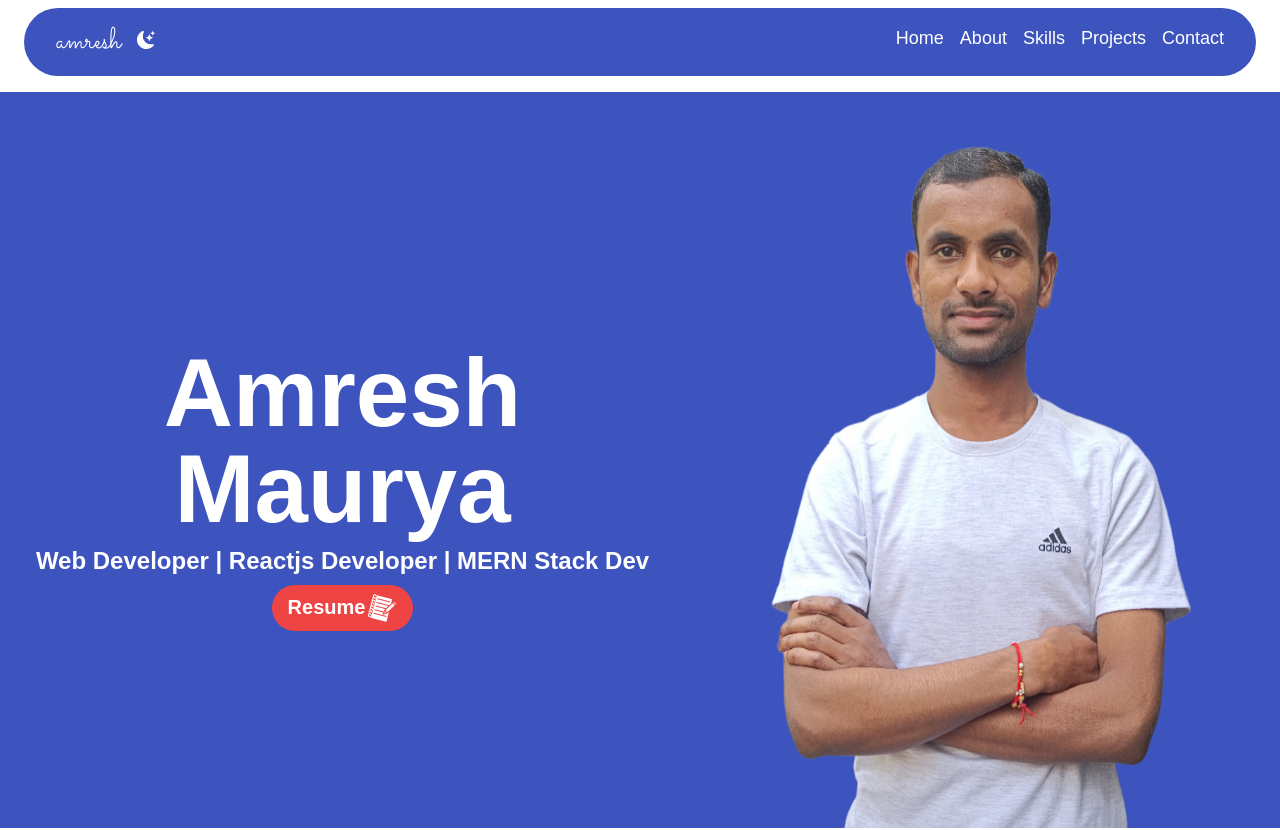
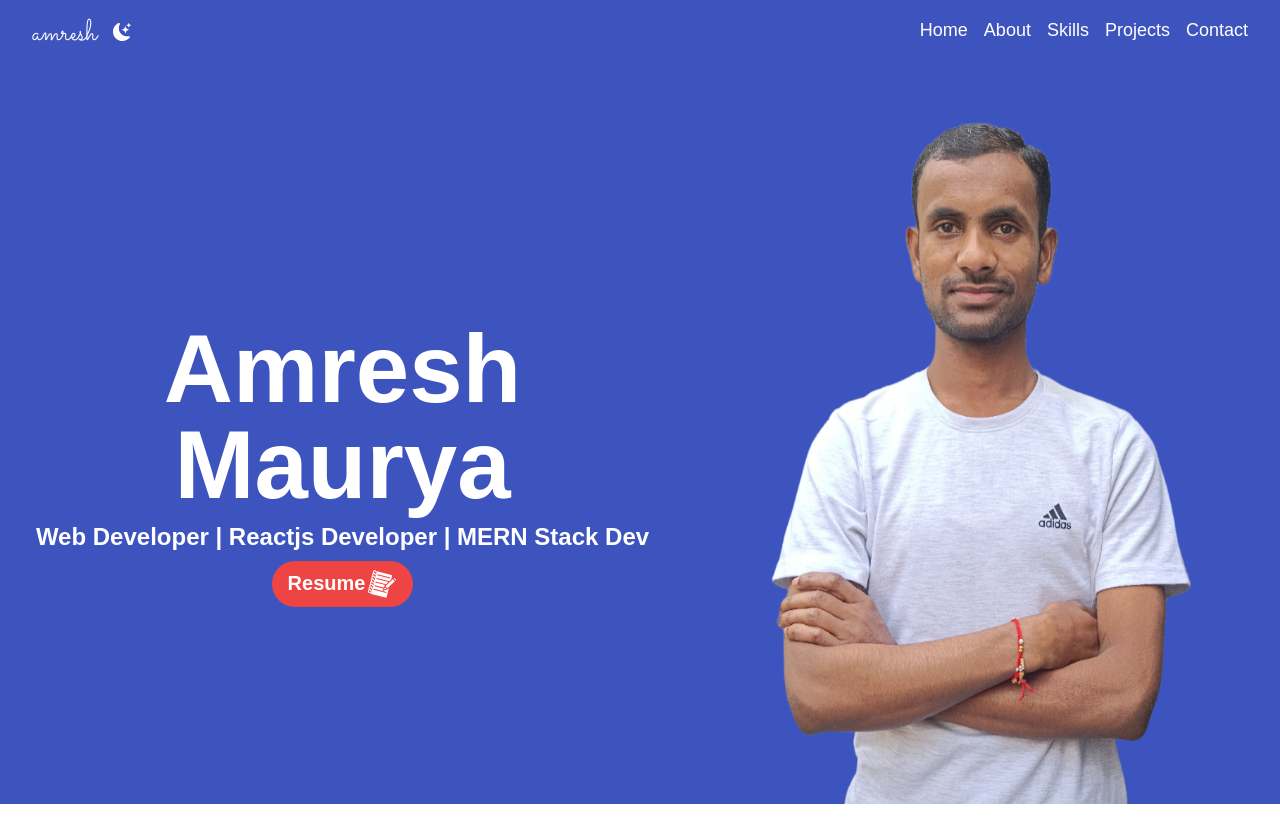
Before and after one commit to amreshpro/proportfolio, a Next.js app: page / in a window 1280 px wide. Shown: the top 830 px of the page. Built offline with nearby package versions, Linux system fonts and the light colour scheme; a web font is replaced by a local one.

Commit message:
fix issue

```diff
--- a/components/Hero.tsx
+++ b/components/Hero.tsx
@@ -12,7 +12,7 @@ export function Hero() {
     <div
       className={`${
         isDarkMode ? "dark " : "hero-light"
-      } w-screen h-[92vh] sm:h-auto flex sm:flex-col-reverse justify-center  mt-4  `}
+      }  h-[92vh] sm:h-auto flex sm:flex-col-reverse justify-center   `}
     >
       <div className="content text-center mb-36 sm:mb-1 pb-2  h-screen flex flex-col justify-center items-center gap-2   sm:h-full">
         <h1 className="text-8xl sm:text-4xl md:text-6xl font-bold">
--- a/components/Navbar.tsx
+++ b/components/Navbar.tsx
@@ -22,7 +22,7 @@ export const Navbar = () => {
   const isDarkMode = useAppSelector((state) => state.mode);
 
   return (
-    <nav className={` ${isDarkMode ? "dark " : "hero-light"}  rounded-l-full rounded-r-full sm:rounded-lg mx-6 mt-2 sm:mx-2`}>
+    <nav className={` ${isDarkMode ? "dark " : "hero-light"}  `}>
       <div className="navbar-container flex justify-between sm:px-2  md:px-4 px-8 py-4 ">
         <div className="logo-and-mode flex gap-4 ">
           {/* logo */}
```
